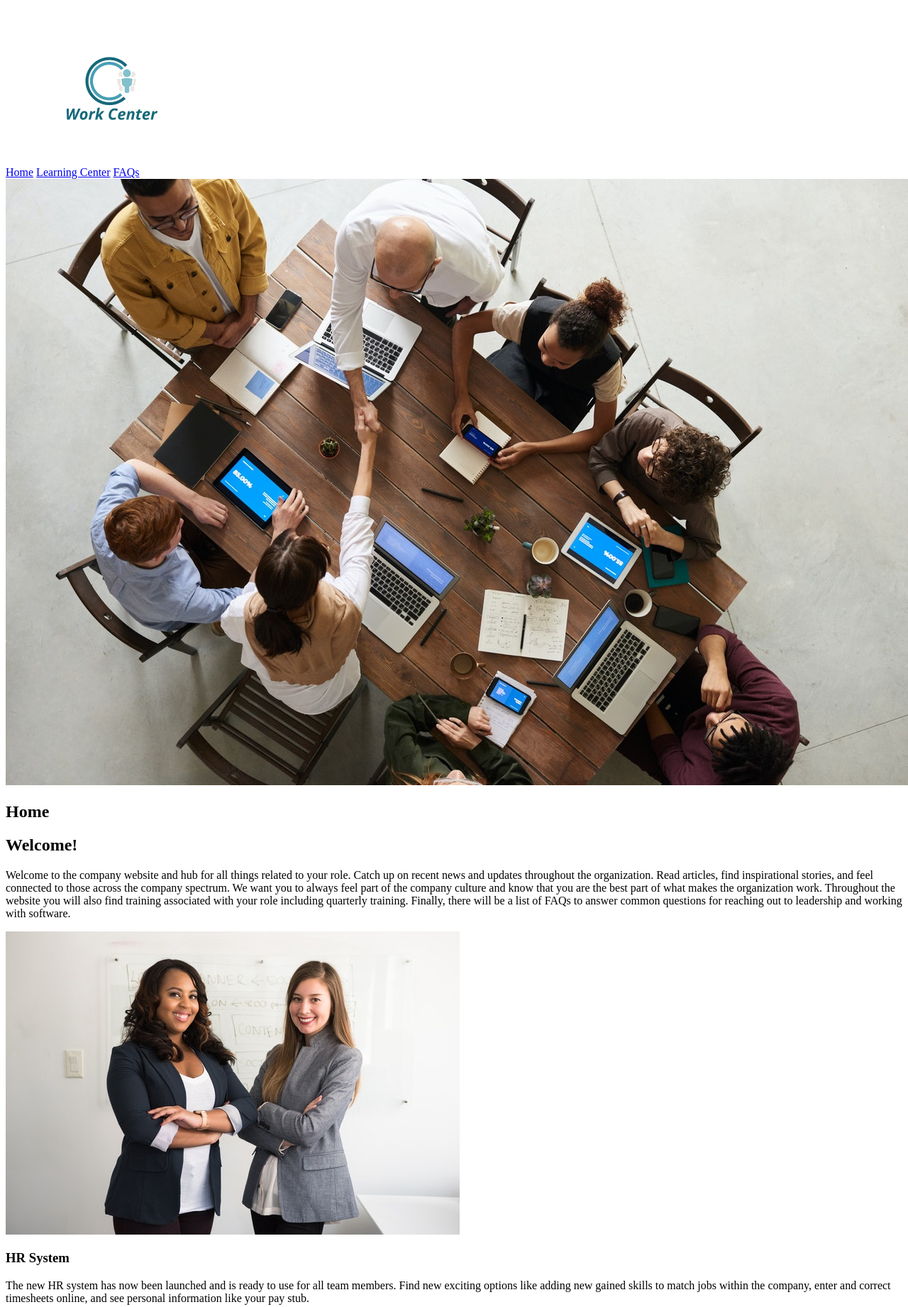
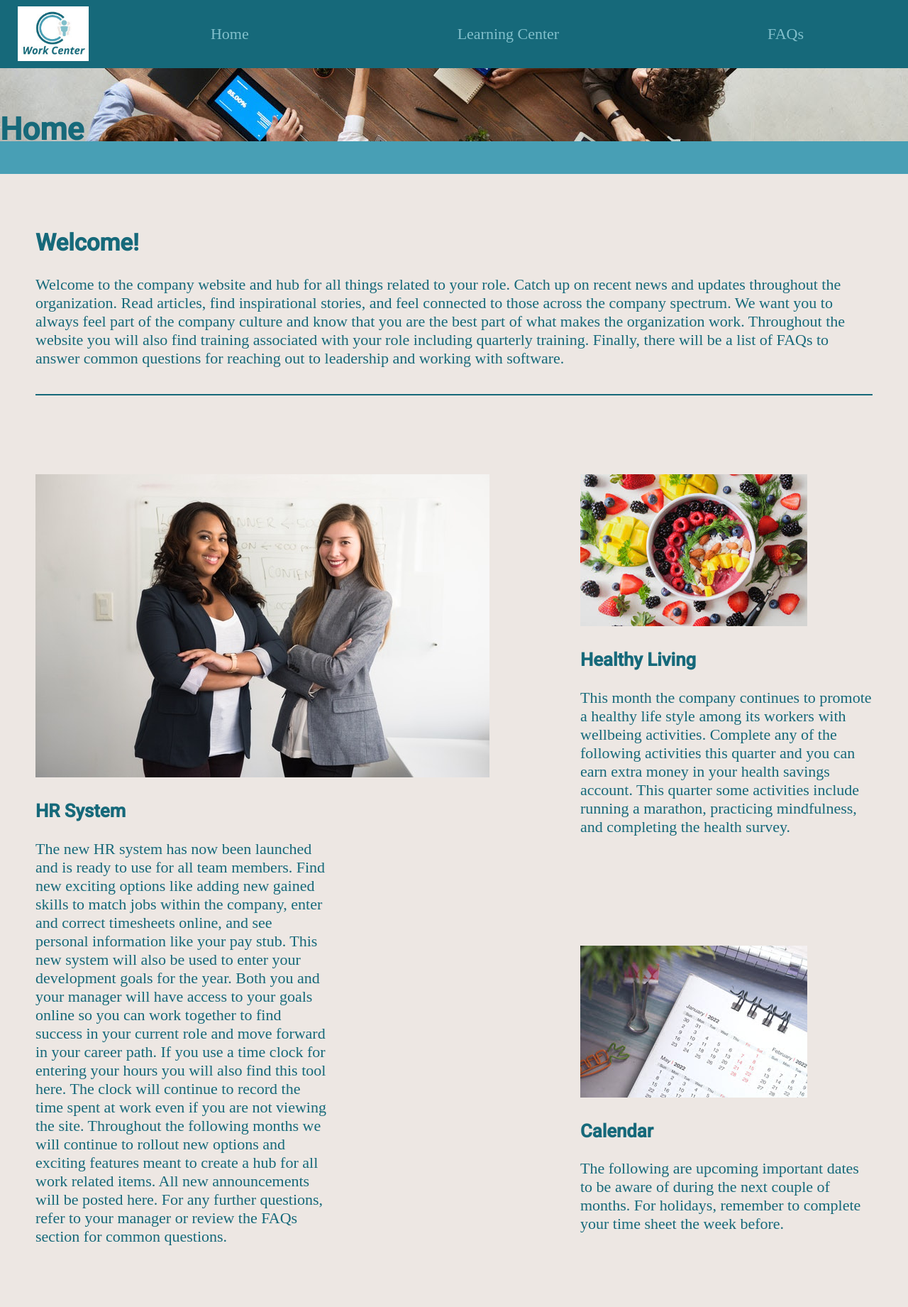
Before and after one commit to uriassm/wdd130, a plain HTML site: page workcenter/index.html in a window 1280 px wide. Shown: the top 1841 px of the page at 71% size. Drawn offline with Linux system fonts and the light colour scheme; a web font is replaced by a local one.

Commit message:
Completed personal homepage.

```diff
--- a/workcenter/index.html
+++ b/workcenter/index.html
@@ -5,12 +5,13 @@
     <meta http-equiv="X-UA-Compatible" content="IE=edge">
     <meta name="viewport" content="width=device-width, initial-scale=1.0">
     <title>Work Center</title>
+    <link rel="stylesheet" href="styles/style.css">
 </head>
 <body>
     <div id="content">
         <header>
             <a href="index.html" id="logo_link">
-                <img class="logo" src="images/work-center-logo.png" alt="Work center logo">
+                <img class="logo" src="images/logo-no-fill.jpg" alt="Work center logo">
             </a>
             <nav>
                 <a href="index.html">Home</a>
@@ -20,7 +21,7 @@
         </header>
         <div id="hero">
             <div id="hero-box">
-                <img id="hero-img" src="images/pexels-fauxels-3183197.jpg" alt="People working together">
+                <img id="hero-img" src="images/resized-hero.jpg" alt="People working together">
             </div>
             <section id="hero-msg">
                 <h1 class="home-title">Home</h1>
@@ -34,17 +35,23 @@
                     the company culture and know that you are the best part of what makes the organization work. Throughout the website you will also find
                     training associated with your role including quarterly training. Finally, there will be a list of FAQs to answer common questions for
                     reaching out to leadership and working with software. </p>
+                <hr>
             </section>
             <section class="hr-announcement">
                 <img class="business-workers" src="images/pexels-christina-morillo-1181527.jpg" alt="Two team members">
                 <h3>HR System</h3>
                 <p>The new HR system has now been launched and is ready to use for all team members. Find new exciting options like adding new
                     gained skills to match jobs within the company, enter and correct timesheets online, and see personal information like
-                    your pay stub.
+                    your pay stub. This new system will also be used to enter your development goals for the year. Both you and your manager
+                    will have access to your goals online so you can work together to find success in your current role and move forward
+                    in your career path. If you use a time clock for entering your hours you will also find this tool here. The clock will
+                    continue to record the time spent at work even if you are not viewing the site. Throughout the following months we will
+                    continue to rollout new options and exciting features meant to create a hub for all work related items. All new announcements
+                    will be posted here. For any further questions, refer to your manager or review the FAQs section for common questions.
                 </p>
             </section>
             <section class="health-announcement">
-                <img class="fruit" src="images/pexels-trang-doan-1099680.jpg" alt="Fruit">
+                <img class="fruit" src="images/healthy-living-resized.jpg" alt="Fruit">
                 <h3>Healthy Living</h3>
                 <p>This month the company continues to promote a healthy life style among its workers with wellbeing activities. Complete
                     any of the following activities this quarter and you can earn extra money in your health savings account. This quarter
@@ -52,7 +59,7 @@
                 </p>
             </section>
             <section class="calendar-announcement">
-                <img class="calendar" src="images/calendar-resized.jpg" alt="Calendar">
+                <img class="calendar" src="images/calendar-resized-2.jpg" alt="Calendar">
                 <h3>Calendar</h3>
                 <p>The following are upcoming important dates to be aware of during the next couple of months. For holidays, remember to
                     complete your time sheet the week before. </p>
--- /dev/null
+++ b/workcenter/styles/style.css
@@ -0,0 +1,212 @@
+@import url('https://fonts.googleapis.com/css2?family=Joan&family=Roboto:wght@500&display=swap');
+
+body{
+    background-color: #489FB5;
+    font-size: 22px;
+    margin: 0;
+    padding: 0;
+}
+
+#content {
+    max-width: 1600px;
+    margin: 0 auto;
+}
+
+header{
+    background-color: #16697A;
+    display: grid;
+    grid-template-columns: 150px auto;
+}
+
+#logo_link{
+    padding-top: 5px;
+    justify-self: center;
+    align-self: center;
+}
+
+.logo{
+    width: 100px;
+}
+
+nav a{
+    text-align: center;
+    color: #82C0CC;
+    text-decoration: none;
+    font-family: "Joan", 'Times New Roman', 'Georgia';
+    padding: 35px;
+}
+
+nav a:hover{
+    background-color: #82C0CC;
+    color: #16697A;
+}
+
+nav {
+    display: flex;
+    justify-content: space-around;
+}
+
+#hero {
+    display: grid;
+    grid-template-columns: 1fr 3fr 1fr;
+    margin-top: -100px;
+}
+
+#hero-box {
+    grid-column: 1/4;
+    grid-row: 1/3;
+    z-index: -1;
+}
+
+#hero-img{
+    width: 100%;
+}
+
+#hero-msg {
+    grid-column: 1/2;
+    grid-row: 1/2;
+    margin-top: 150px;
+}
+
+#hero-msg h1 {
+    text-align: left;
+}
+
+.home-title{
+    color: #16697A;
+    font-family: "Roboto", Arial, Helvetica;
+    font-size: 2em;
+    margin-top: 10px;
+}
+
+main{
+    background-color: #EDE7E3;
+}
+
+.home-grid {
+    display: grid;
+    grid-template-columns: 1fr 1fr 1fr 1fr 1fr 1fr 1fr 1fr 1fr 1fr;
+}
+
+.msg{
+    grid-column: 1/11;
+    grid-row: 1/3;
+    margin: 50px;
+}
+
+.msg h2{
+    color: #16697A;
+    font-family: "Roboto", Arial, Helvetica;
+}
+
+.msg p{
+    color: #16697A;
+    font-family: "Joan", 'Times New Roman', 'Georgia';
+    /* font-size: .8em; */
+    padding-bottom: 15px;
+}
+
+hr {
+    border: 1px solid #16697A;
+}
+
+.hr-announcement {
+    grid-column: 1/5;
+    grid-row: 3/9;
+    margin: 50px;
+}
+
+.health-announcement {
+    grid-column: 7/11;
+    grid-row: 3/6;
+    margin: 50px;
+}
+
+.calendar-announcement {
+    grid-column: 7/11;
+    grid-row: 6/9;
+    margin: 50px;
+}
+
+.hr-announcement h3, .health-announcement h3, .calendar-announcement h3, .quote h3 {
+    font-family: "Roboto", "Arial", "Helvetica";
+    color: #16697A;
+}
+
+.hr-announcement p, .health-announcement p, .calendar-announcement p, .quote p {
+    font-family: "Joan", 'Times New Roman', 'Georgia';
+    color: #16697A;
+    padding-bottom: 15px;
+}
+
+.quote {
+    grid-column: 2/9;
+    grid-row: 11/13;
+    background-color: #EDE7E3;
+    line-height: 1.5em;
+    padding: 35px;
+    box-shadow: 5px 5px 10px gray;
+    margin: 100px;
+}
+
+footer{
+    background-color: #16697A;
+    padding: 25px 50px;
+    margin-top: 200px;
+    display: flex;
+    justify-content: space-around;
+    align-items: center;
+}
+
+footer h3{
+    color: #82C0CC;
+    font-family: "Joan", 'Times New Roman', 'Georgia';
+}
+
+footer h3 a:hover{
+    text-decoration: underline;
+}
+
+footer a{
+    color: #82C0CC;
+    text-decoration: none;
+}
+
+footer a:hover{
+    background-color: #82C0CC;
+    color: #16697A;
+}
+
+@media screen and (max-width: 900px) {
+    #hero, .home-grid {
+        display: block;
+        height: auto;
+    }
+    nav, footer {
+        flex-direction: column;
+    }
+    nav a {
+        display: block;
+        padding: 15px;
+    }
+    #hero {
+        margin-top: 0;
+    }
+    #hero-msg {
+        margin-top: 0;
+    }
+    .home-title {
+        font-size: 25px;
+        color: #16697A;
+    }
+    .hr-announcement, .health-announcement, .calendar-announcement {
+        margin: 50px auto;
+        width: 60%;
+    }
+    #background {
+        display: none;
+    }
+    footer {
+        margin-top: 25px;
+    }
+}
```
Also changed, not shown: workcenter/site-plan.html (+1 -1 lines), workcenter/images/calendar-resized-2.jpg (added), workcenter/images/healthy-living-resized.jpg (added), workcenter/images/logo-no-fill.jpg (added), workcenter/images/resized-hero.jpg (added).
